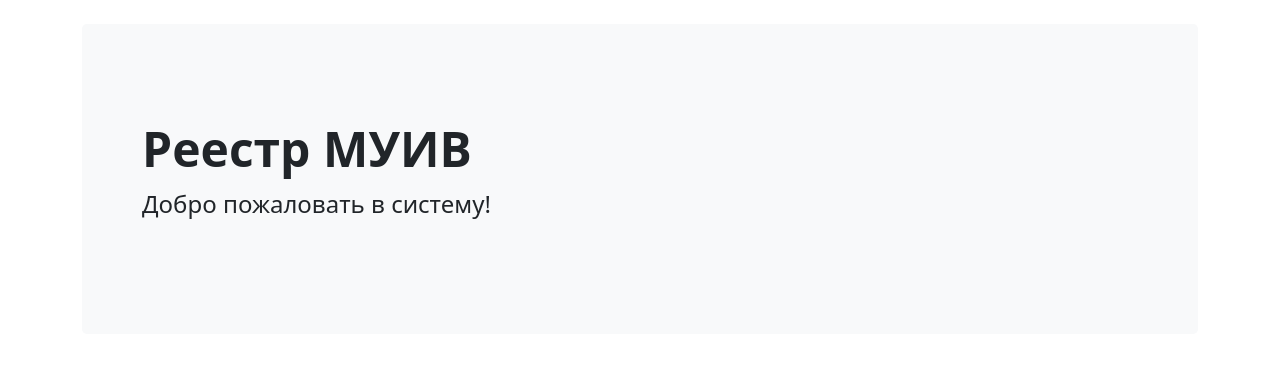
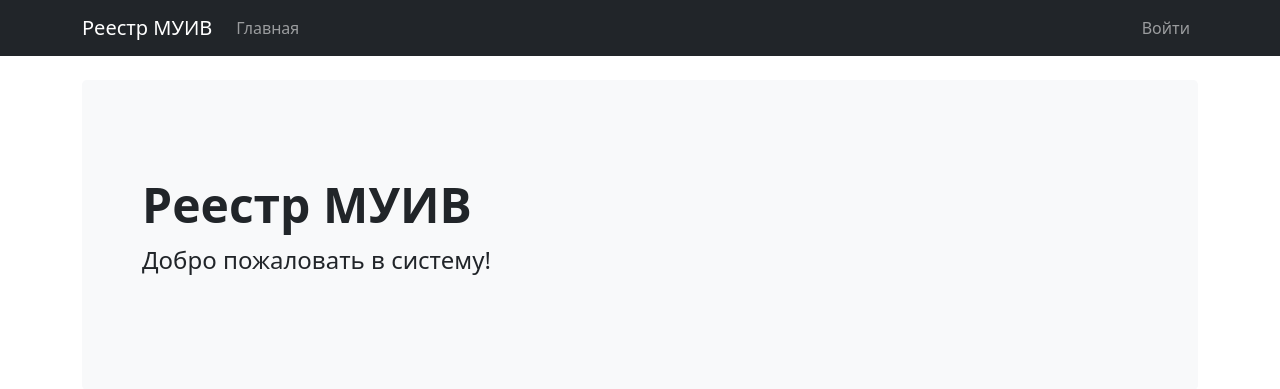
Before and after one commit to LapotkoVeronikaA/IS_openStreetMap, a Flask app: page / in a window 1280 px wide. Shown: the top 389 px of the page. Run offline with Flask 3, Linux system fonts and the light colour scheme.

Commit message:
навигационная панель вынесена в отдельный шаблон и теперь отображает статус пользователя

```diff
--- /dev/null
+++ b/app/templates/_navbar.html
@@ -0,0 +1,31 @@
+<nav class="navbar navbar-expand-lg navbar-dark bg-dark">
+    <div class="container">
+        <a class="navbar-brand" href="{{ url_for('main.dashboard') }}">Реестр МУИВ</a>
+        <button class="navbar-toggler" type="button" data-bs-toggle="collapse" data-bs-target="#mainNav">
+            <span class="navbar-toggler-icon"></span>
+        </button>
+        <div class="collapse navbar-collapse" id="mainNav">
+            <ul class="navbar-nav me-auto">
+                <li class="nav-item">
+                    <a class="nav-link" href="{{ url_for('main.dashboard') }}">Главная</a>
+                </li>
+            </ul>
+            <ul class="navbar-nav ms-auto">
+                {% if current_user_obj() %}
+                    <li class="nav-item dropdown">
+                        <a class="nav-link dropdown-toggle" href="#" id="navbarDropdown" role="button" data-bs-toggle="dropdown" aria-expanded="false">
+                            {{ current_user_obj().username }}
+                        </a>
+                        <ul class="dropdown-menu dropdown-menu-end" aria-labelledby="navbarDropdown">
+                            <li><a class="dropdown-item" href="{{ url_for('auth.logout') }}">Выйти</a></li>
+                        </ul>
+                    </li>
+                {% else %}
+                    <li class="nav-item">
+                        <a class="nav-link" href="{{ url_for('auth.login') }}">Войти</a>
+                    </li>
+                {% endif %}
+            </ul>
+        </div>
+    </div>
+</nav>
--- a/app/templates/base.html
+++ b/app/templates/base.html
@@ -7,6 +7,8 @@
     <link href="https://cdn.jsdelivr.net/npm/bootstrap@5.1.3/dist/css/bootstrap.min.css" rel="stylesheet">
 </head>
 <body>
+    {% include '_navbar.html' %}
+
     <main class="container py-4">
         {% with messages = get_flashed_messages(with_categories=true) %}
             {% if messages %}
@@ -18,6 +20,7 @@
                 {% endfor %}
             {% endif %}
         {% endwith %}
+
         {% block content %}{% endblock %}
     </main>
     <script src="https://cdn.jsdelivr.net/npm/bootstrap@5.1.3/dist/js/bootstrap.bundle.min.js"></script>
```
